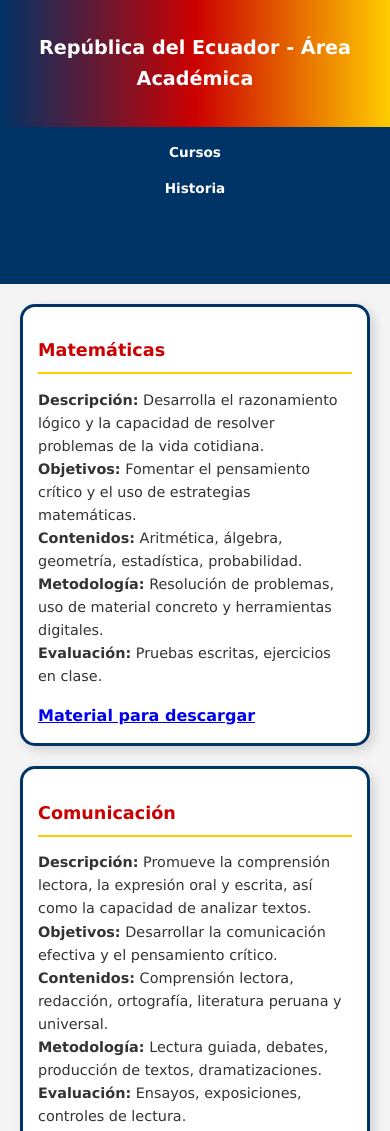
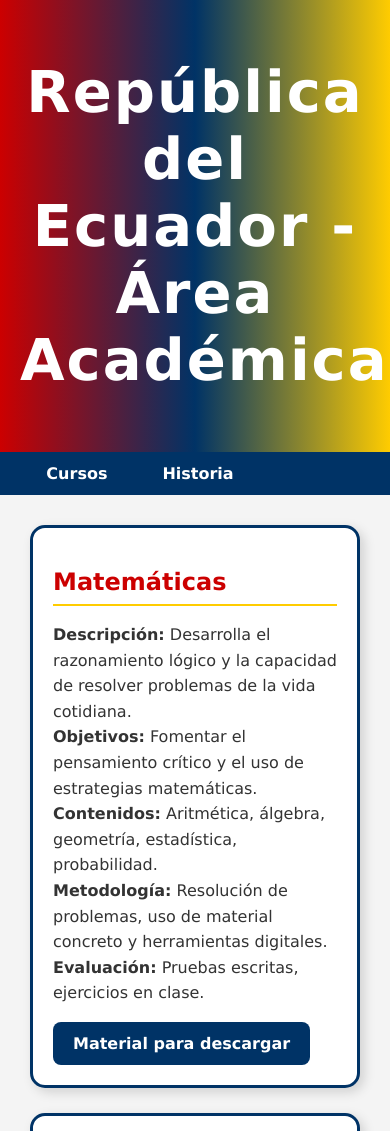
Before and after one commit to Un-mishi/paginaweb, a plain HTML site: page index.html in a window 390 px wide. Shown: the top 1131 px of the page. Drawn offline with Linux system fonts and the light colour scheme.

Commit message:
Update estilos.css

```diff
--- a/estilos.css
+++ b/estilos.css
@@ -1,20 +1,18 @@
-    body {
+body {
       margin: 0;
       font-family: 'Verdana', Geneva, sans-serif;
       background-color: #f4f4f4;
       color: #333;
-      line-height: 1.6;
     }
 
     header {
-      background: linear-gradient(90deg, #003366, #cc0000, #ffcc00);
+      background: linear-gradient(90deg, #cc0000, #003366, #ffcc00);
       color: white;
       padding: 20px;
       text-align: center;
-    }
-
-    header h1 {
-      font-size: 1.8rem;
+      font-size: 1.8em;
+      font-weight: bold;
+      letter-spacing: 2px;
     }
 
     nav {
@@ -26,10 +24,9 @@
       list-style: none;
       display: flex;
       justify-content: center;
-      gap: 20px;
+      gap: 25px;
       margin: 0;
       padding: 0;
-      flex-wrap: wrap;
     }
 
     nav a {
@@ -39,7 +36,6 @@
       padding: 8px 15px;
       border-radius: 6px;
       transition: background 0.3s;
-      font-size: 1rem;
     }
 
     nav a:hover {
@@ -48,24 +44,32 @@
     }
 
     main {
-      padding: 20px;
-      max-width: 1100px;
+      padding: 30px;
+      max-width: 1200px;
       margin: auto;
     }
 
     .contenido {
       display: flex;
-      flex-direction: column;
-      gap: 20px;
+      gap: 25px;
+      flex-wrap: wrap;
+      justify-content: center;
     }
 
     .bloque {
+      flex: 1 1 30%;
       background: white;
       padding: 20px;
       border: 3px solid #003366;
       border-radius: 15px;
       box-sizing: border-box;
       box-shadow: 4px 4px 12px rgba(0,0,0,0.15);
+      transition: transform 0.3s, box-shadow 0.3s;
+    }
+
+    .bloque:hover {
+      transform: translateY(-5px);
+      box-shadow: 6px 6px 15px rgba(0,0,0,0.2);
     }
 
     .bloque h2 {
@@ -73,88 +77,45 @@
       border-bottom: 2px solid #ffcc00;
       padding-bottom: 8px;
       margin-bottom: 12px;
-      font-size: 1.5rem;
     }
 
-    .bloque h3 {
-      color: #003366;
-      margin-top: 20px;
-      font-size: 1.2rem;
-    }
-
-    .bloque p, .bloque ul {
-      font-size: 1rem;
-    }
-
-    .bloque ul {
-      margin: 10px 0 20px 25px;
+    .bloque p {
+      line-height: 1.6;
     }
 
     footer {
       background: #003366;
       color: white;
       text-align: center;
-      padding: 15px;
-      margin-top: 30px;
-      font-size: 0.9rem;
+      padding: 20px;
+      margin-top: 40px;
+      font-size: 0.9em;
     }
-
-    /* Ajustes responsivos */
+  .descarga {
+    display: inline-block;
+    background: #003366;
+    color: white;
+    padding: 12px 20px;
+    border-radius: 8px;
+    text-decoration: none;
+    font-weight: bold;
+    font-size: 1rem;
+    transition: background 0.3s, transform 0.2s;
+  }
+  .descarga:hover {
+    background: #cc0000;
+    transform: scale(1.05);
+  }
+  .descarga:active {
+    background: #ffcc00;
+    color: #003366;
+  }
     @media (max-width: 768px) {
-      header h1 {
-        font-size: 1.4rem;
-      }
-
-      nav a {
-        font-size: 0.9rem;
-        padding: 6px 12px;
-      }
-
-      .bloque h2 {
-        font-size: 1.3rem;
-      }
-
-      .bloque h3 {
-        font-size: 1.1rem;
-      }
-
-      .bloque p, .bloque ul {
-        font-size: 0.95rem;
-      }
-    }
-
-    @media (max-width: 480px) {
-      header h1 {
-        font-size: 1.2rem;
-      }
-
-      nav ul {
+      .contenido {
         flex-direction: column;
-        align-items: center;
-        gap: 10px;
-      }
-
-      nav a {
-        font-size: 0.85rem;
       }
 
       .bloque {
-        padding: 15px;
-      }
-
-      .bloque h2 {
-        font-size: 1.1rem;
-      }
-
-      .bloque h3 {
-        font-size: 1rem;
-      }
-
-      .bloque p, .bloque ul {
-        font-size: 0.9rem;
-      }
-
-      footer {
-        font-size: 0.8rem;
+        flex: 1 1 100%;
       }
     }
```
